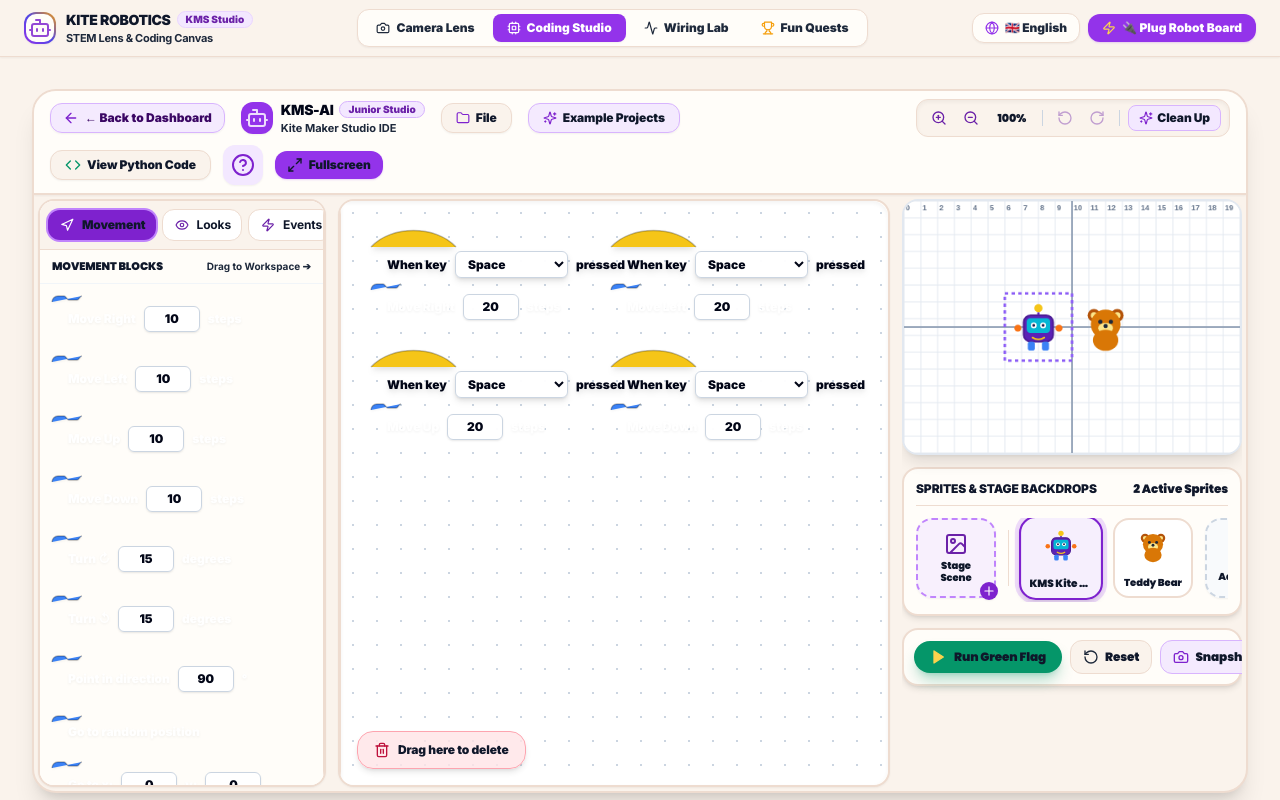
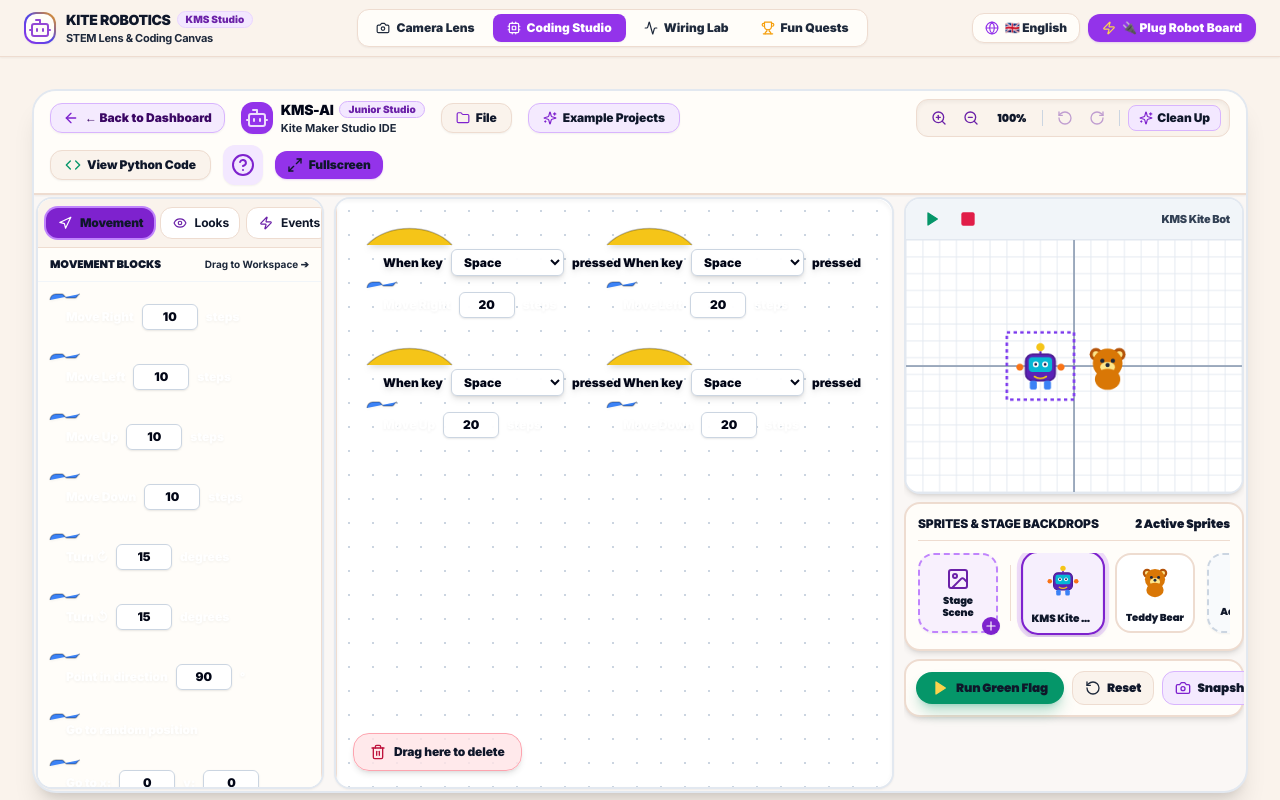
Before and after one commit to nivrutti1113/kiterobotic-Lens, a Next.js app: page /kinetic-canvas/blocks in a window 1280 px wide. Shown: the top 800 px of the page. Built offline with nearby package versions, Linux system fonts and the light colour scheme.

Commit message:
fix: add Scratch stage control header to StageCanvas and harmonize studio color theme

```diff
--- a/components/junior-blocks/JuniorBlocksStudio.tsx
+++ b/components/junior-blocks/JuniorBlocksStudio.tsx
@@ -196,8 +196,8 @@ export function JuniorBlocksStudio() {
     <div
       className={
         isFullscreen
-          ? 'fixed inset-0 z-50 bg-[#FAF3EC] w-screen h-screen flex flex-col overflow-hidden select-none p-3 gap-3'
-          : 'flex flex-col h-[calc(100vh-6rem)] min-h-[700px] w-full bg-[#FAF3EC] text-slate-900 font-sans select-none rounded-3xl border-2 border-[#EEDCD0] shadow-xl overflow-hidden'
+          ? 'fixed inset-0 z-50 bg-[#FAF7F5] w-screen h-screen flex flex-col overflow-hidden select-none p-2 gap-2'
+          : 'flex flex-col h-[calc(100vh-6rem)] min-h-[700px] w-full bg-[#FAF7F5] text-slate-900 font-sans select-none rounded-3xl border-2 border-slate-200 shadow-xl overflow-hidden'
       }
     >
 
@@ -232,17 +232,17 @@ export function JuniorBlocksStudio() {
       />
 
       {/* 2. CORE STUDIO BODY: Standard PictoBlox / Scratch 3-Column Layout */}
-      <div className="flex-1 flex flex-col md:flex-row gap-3 min-h-0 overflow-hidden p-1">
+      <div className="flex-1 flex flex-col md:flex-row gap-2.5 min-h-0 overflow-hidden p-0.5">
 
         {/* COLUMN 1: Vertical Block Palette Sidebar (Fixed Width ~280px) */}
-        <div className="w-full md:w-72 h-64 md:h-full shrink-0 bg-[#FFFDF9] rounded-2xl border-2 border-[#EEDCD0] shadow-sm overflow-hidden flex flex-col">
+        <div className="w-full md:w-72 h-64 md:h-full shrink-0 bg-white rounded-2xl border-2 border-slate-200 shadow-sm overflow-hidden flex flex-col">
           <BlockPalette
             onDragStartBlockTemplate={handleDragStartBlockTemplate}
           />
         </div>
 
         {/* COLUMN 2: Large Block Workspace Canvas (Expands to fill 100% Center Height & Width) */}
-        <div className="flex-1 bg-[#FFFDF9] rounded-2xl border-2 border-[#EEDCD0] shadow-sm overflow-hidden min-h-0 relative flex flex-col">
+        <div className="flex-1 bg-white rounded-2xl border-2 border-slate-200 shadow-sm overflow-hidden min-h-0 relative flex flex-col">
           {activeSprite ? (
             <Workspace
               activeSprite={activeSprite}
@@ -258,12 +258,14 @@ export function JuniorBlocksStudio() {
         </div>
 
         {/* COLUMN 3: Stage Preview Canvas & Sprites Panel (Fixed Width ~340px) */}
-        <div className="w-full md:w-[320px] lg:w-[340px] flex flex-col gap-3 shrink-0 overflow-y-auto max-h-full">
+        <div className="w-full md:w-[320px] lg:w-[340px] flex flex-col gap-2 shrink-0 overflow-y-auto max-h-full">
           <StageCanvas
             project={project}
             activeSpriteId={activeSpriteId}
             gridVisible={project.gridVisible}
+            isRunning={isRunning}
             askPrompt={askPrompt}
+            onToggleRun={handleToggleRun}
             onSubmitAnswer={(ans) => interpreterEngine.submitAnswer(ans)}
             onSelectSprite={setActiveSpriteId}
             onSpriteClickTrigger={(sId) => {
--- a/components/junior-blocks/StageCanvas.tsx
+++ b/components/junior-blocks/StageCanvas.tsx
@@ -1,15 +1,17 @@
 'use client';
 
 import React, { useRef, useEffect } from 'react';
-import { Project, Sprite } from '@/lib/junior-blocks/types';
+import { Project } from '@/lib/junior-blocks/types';
 import { BACKDROP_CATALOG } from '@/lib/junior-blocks/catalog';
-import { MessageSquare, Send } from 'lucide-react';
+import { Play, Square, MessageSquare, Send } from 'lucide-react';
 
 interface StageCanvasProps {
   project: Project;
   activeSpriteId: string;
   gridVisible: boolean;
+  isRunning: boolean;
   askPrompt: string | null;
+  onToggleRun: () => void;
   onSubmitAnswer: (answer: string) => void;
   onSelectSprite: (spriteId: string) => void;
   onSpriteClickTrigger?: (spriteId: string) => void;
@@ -19,7 +21,9 @@ export const StageCanvas: React.FC<StageCanvasProps> = ({
   project,
   activeSpriteId,
   gridVisible,
+  isRunning,
   askPrompt,
+  onToggleRun,
   onSubmitAnswer,
   onSelectSprite,
   onSpriteClickTrigger,
@@ -29,6 +33,7 @@ export const StageCanvas: React.FC<StageCanvasProps> = ({
 
   const imageCacheRef = useRef<Map<string, HTMLImageElement>>(new Map());
   const activeBackdrop = BACKDROP_CATALOG.find((b) => b.id === project.backdropUrl) || BACKDROP_CATALOG[0];
+  const activeSprite = project.sprites.find((s) => s.id === activeSpriteId) || project.sprites[0];
 
   useEffect(() => {
     const canvas = canvasRef.current;
@@ -49,7 +54,7 @@ export const StageCanvas: React.FC<StageCanvasProps> = ({
       ctx.fillStyle = activeBackdrop.color || '#FFFFFF';
       ctx.fillRect(0, 0, width, height);
 
-      // 2. Draw 0-20 Coordinate Grid Ruler if enabled
+      // 2. Draw Coordinate Grid Ruler if enabled
       if (gridVisible) {
         ctx.strokeStyle = '#E2E8F0';
         ctx.lineWidth = 1;
@@ -77,12 +82,6 @@ export const StageCanvas: React.FC<StageCanvasProps> = ({
         ctx.moveTo(0, centerY);
         ctx.lineTo(width, centerY);
         ctx.stroke();
-
-        ctx.fillStyle = '#64748B';
-        ctx.font = 'bold 9px sans-serif';
-        for (let i = 0; i <= 20; i++) {
-          ctx.fillText(String(i), i * cellSize + 2, 11);
-        }
       }
 
       // 3. Draw Sprites
@@ -111,8 +110,8 @@ export const StageCanvas: React.FC<StageCanvasProps> = ({
         if (cachedImg && cachedImg.complete && cachedImg.naturalWidth !== 0) {
           ctx.drawImage(cachedImg, -35, -35, 70, 70);
         } else {
-          // Fallback shape only while image is initially loading
-          ctx.fillStyle = '#5B21B6';
+          // Fallback shape while image is initially loading
+          ctx.fillStyle = '#6D28D9';
           ctx.beginPath();
           ctx.arc(0, 0, 25, 0, Math.PI * 2);
           ctx.fill();
@@ -120,7 +119,7 @@ export const StageCanvas: React.FC<StageCanvasProps> = ({
 
         // Draw selection ring for currently active sprite
         if (sprite.id === activeSpriteId) {
-          ctx.strokeStyle = '#8B5CF6';
+          ctx.strokeStyle = '#7C3AED';
           ctx.lineWidth = 3;
           ctx.setLineDash([4, 4]);
           ctx.strokeRect(-40, -40, 80, 80);
@@ -140,7 +139,7 @@ export const StageCanvas: React.FC<StageCanvasProps> = ({
           const bubbleY = stageY - 65;
 
           ctx.fillStyle = '#FFFFFF';
-          ctx.strokeStyle = '#4C1D95';
+          ctx.strokeStyle = '#5B21B6';
           ctx.lineWidth = 2;
           ctx.beginPath();
           ctx.roundRect(bubbleX, bubbleY, bubbleW, bubbleH, 10);
@@ -181,7 +180,6 @@ export const StageCanvas: React.FC<StageCanvasProps> = ({
     const clickX = e.clientX - rect.left - canvas.width / 2;
     const clickY = e.clientY - rect.top - canvas.height / 2;
 
-    // Check hit test against sprites
     for (const sprite of project.sprites) {
       const dist = Math.hypot(clickX - sprite.x, clickY - sprite.y);
       if (dist <= 35) {
@@ -193,7 +191,39 @@ export const StageCanvas: React.FC<StageCanvasProps> = ({
   };
 
   return (
-    <div className="relative bg-white rounded-2xl border-2 border-slate-200 shadow-lg overflow-hidden">
+    <div className="relative bg-white rounded-2xl border-2 border-slate-200 shadow-md overflow-hidden flex flex-col font-sans">
+
+      {/* Authentic Scratch Stage Top Header Bar (Green Flag & Stop Controls) */}
+      <div className="px-3 py-1.5 bg-slate-100 border-b border-slate-200 flex items-center justify-between shrink-0 select-none">
+        <div className="flex items-center gap-2">
+          {/* Green Flag Button */}
+          <button
+            onClick={onToggleRun}
+            className={`p-1.5 rounded-lg transition-all ${
+              isRunning ? 'bg-emerald-100 text-emerald-800 ring-2 ring-emerald-400' : 'hover:bg-emerald-100 text-emerald-600'
+            }`}
+            title="Go / Run Flag Scripts"
+          >
+            <Play className="w-4 h-4 fill-emerald-600 text-emerald-600" />
+          </button>
+
+          {/* Red Octagon Stop Button */}
+          <button
+            onClick={onToggleRun}
+            className={`p-1.5 rounded-lg transition-all ${
+              !isRunning ? 'hover:bg-rose-100 text-rose-600' : 'bg-rose-600 text-white ring-2 ring-rose-400'
+            }`}
+            title="Stop Execution"
+          >
+            <Square className="w-4 h-4 fill-rose-600 text-rose-600" />
+          </button>
+        </div>
+
+        {/* Active Sprite Info Label */}
+        <span className="text-[11px] font-black text-slate-700 tracking-tight">
+          {activeSprite?.name || 'Stage'}
+        </span>
+      </div>
 
       {/* Stage Backdrop & Ruler Canvas */}
       <canvas
@@ -206,10 +236,10 @@ export const StageCanvas: React.FC<StageCanvasProps> = ({
 
       {/* Ask & Wait Input Overlay Box */}
       {askPrompt && (
-        <div className="absolute bottom-3 left-3 right-3 bg-white/95 border-2 border-cyan-500 p-3 rounded-2xl shadow-2xl flex items-center gap-2 backdrop-blur-md animate-bounce">
-          <MessageSquare className="w-5 h-5 text-cyan-600 shrink-0" />
+        <div className="absolute bottom-3 left-3 right-3 bg-white/95 border-2 border-purple-500 p-3 rounded-2xl shadow-2xl flex items-center gap-2 backdrop-blur-md animate-bounce">
+          <MessageSquare className="w-5 h-5 text-purple-600 shrink-0" />
           <div className="flex-1">
-            <p className="text-xs font-extrabold text-slate-800">{askPrompt}</p>
+            <p className="text-xs font-extrabold text-slate-900">{askPrompt}</p>
             <form
               onSubmit={(e) => {
                 e.preventDefault();
@@ -224,11 +254,11 @@ export const StageCanvas: React.FC<StageCanvasProps> = ({
                 onChange={(e) => setAnswerInput(e.target.value)}
                 placeholder="Type your answer..."
                 autoFocus
-                className="flex-1 bg-slate-100 text-slate-900 font-bold px-3 py-1.5 rounded-xl text-xs border border-slate-300 focus:outline-none focus:ring-2 focus:ring-cyan-500"
+                className="flex-1 bg-slate-100 text-slate-900 font-bold px-3 py-1.5 rounded-xl text-xs border border-slate-300 focus:outline-none focus:ring-2 focus:ring-purple-600"
               />
               <button
                 type="submit"
-                className="px-3 py-1.5 bg-cyan-500 hover:bg-cyan-600 text-white font-black text-xs rounded-xl shadow transition-colors flex items-center gap-1"
+                className="px-3 py-1.5 bg-purple-700 hover:bg-purple-800 text-white font-black text-xs rounded-xl shadow transition-colors flex items-center gap-1"
               >
                 <span>Submit</span>
                 <Send className="w-3.5 h-3.5" />
```
